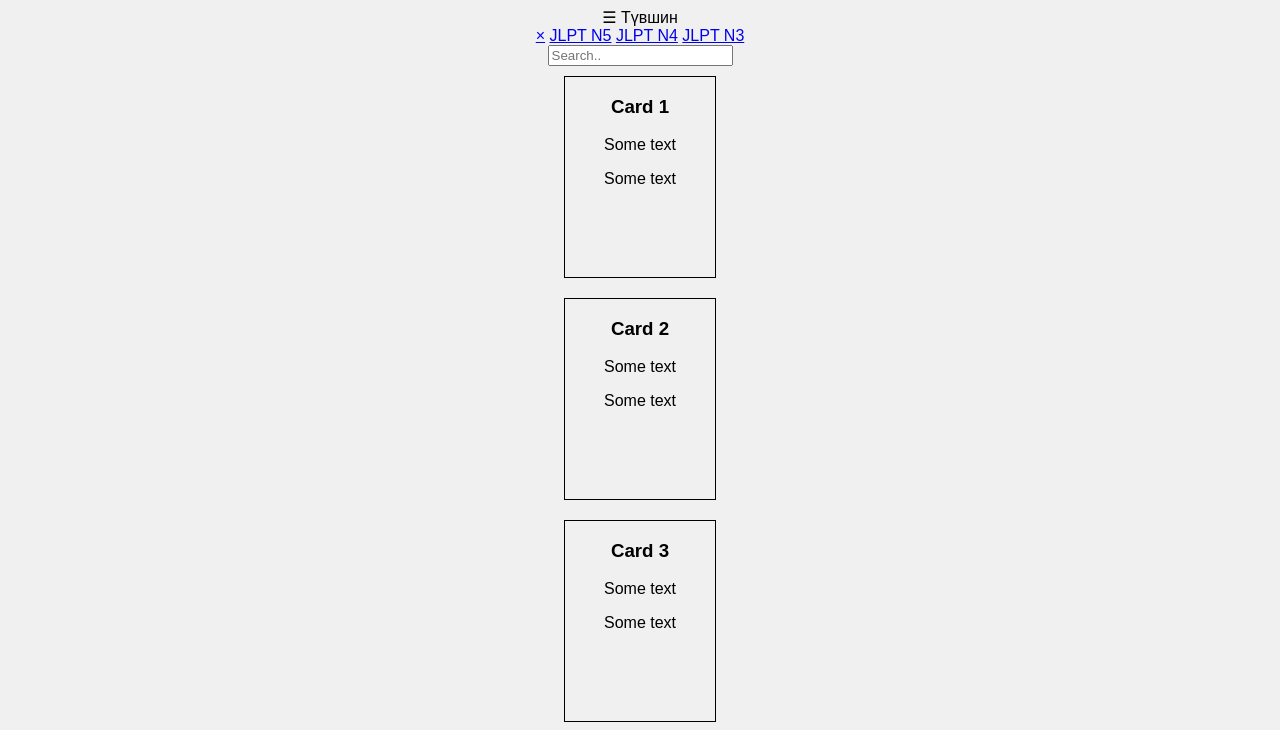
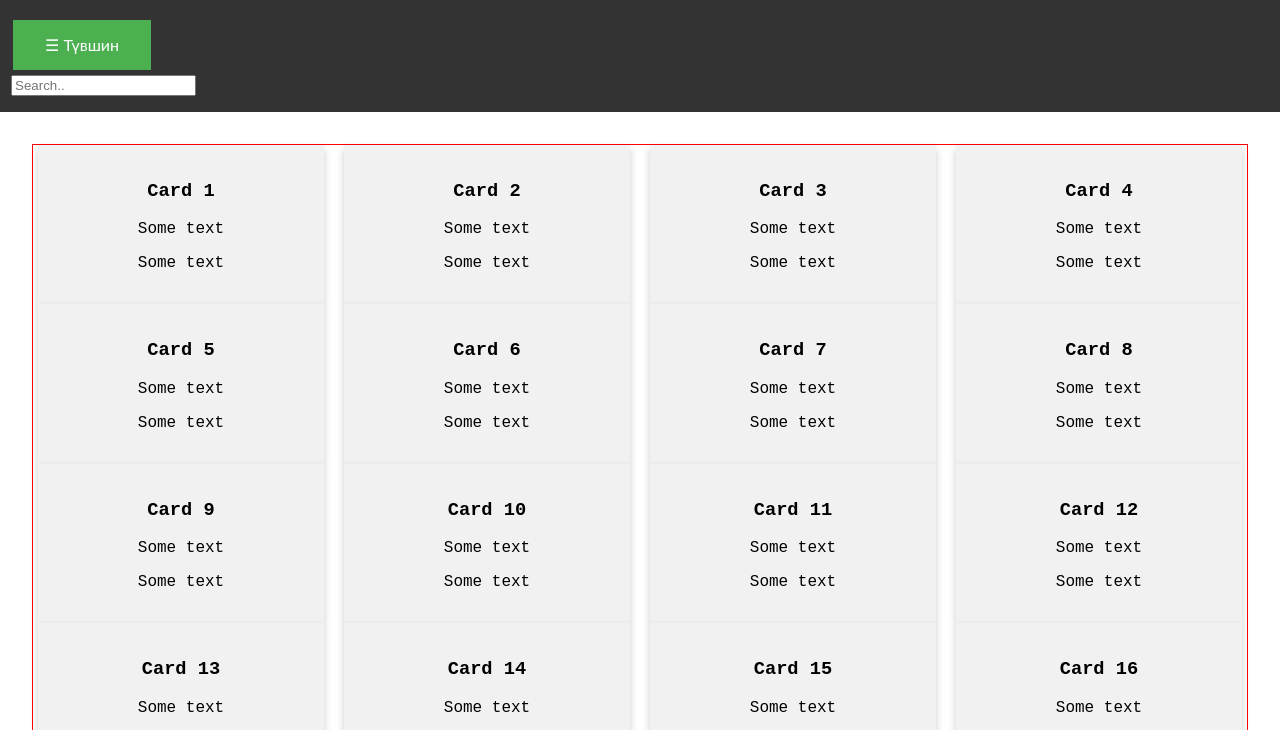
Before and after one commit to Asta-13/hello, a plain HTML site: page index.html in a window 1280 px wide. Shown: the top 730 px of the page. Drawn offline with Linux system fonts and the light colour scheme.

Commit message:
Update styles.css

```diff
--- a/styles.css
+++ b/styles.css
@@ -1,46 +1,125 @@
 body {
-  font-family: Arial, sans-serif;
-  text-align: center;
-  background-color: #f0f0f0;
+    font-family: Arial, sans-serif;
+    margin: 0;
+    padding: 0;
 }
 
-h1 {
-  margin: 20px 0;
+header {
+    background-color: #333;
+    color: #fff;
+    text-align: left;
+    padding: 1rem;
+}
+.button {
+    background-color: #4CAF50;
+    border: none;
+    color: white;
+    padding: 15px 32px;
+    text-align: center;
+    text-decoration: none;
+    display: inline-block;
+    font-size: 16px;
+    margin: 4px 2px;
+    cursor: pointer;
+  }
+
+main {
+    padding: 2rem;
 }
 
-.card-container {
-  display: flex;
-  flex-wrap: wrap;
-  justify-content: center;
+#kanji-container {
+    display: flex;
+    align-items: center;
+    justify-content: center;
+    font-size: 1rem;
+    font-family: 'Courier New', Courier, monospace;
+    height: auto;
+    border: 1px solid #ff0000;
 }
 
-.card {
-  width: 150px;
-  height: 200px;
-  border: 1px solid #000;
-  margin: 10px;
-  display: inline-block;
-  perspective: 1000px;
-  cursor: pointer;
-  user-select: none;
+.topnav {
+  overflow: hidden;
 }
 
-.front, .back {
-  width: 100%;
-  height: 100%;
-  display: flex;
-  justify-content: center;
-  align-items: center;
-  font-size: 20px;
-  font-weight: bold;
-}
 
-.front {
-  background-color: #f0f0f0;
-  transform: rotateY(0deg);
-}
+body {
+    font-family: "Lato", sans-serif;
+  }
 
-.back {
-  background-color: #e0e0e0;
-  transform: rotateY(180deg);
-}
+  .sidenav {
+    height: 100%;
+    width: 0;
+    position: fixed;
+    z-index: 1;
+    top: 0;
+    left: 0;
+    background-color: #111;
+    overflow-x: hidden;
+    transition: 0.5s;
+    padding-top: 60px;
+  }
+
+  .sidenav a {
+    padding: 8px 8px 8px 32px;
+    text-decoration: none;
+    font-size: 25px;
+    color: #818181;
+    display: block;
+    transition: 0.3s;
+  }
+
+  .sidenav a:hover {
+    color: #f1f1f1;
+  }
+
+  .sidenav .closebtn {
+    position: absolute;
+    top: 0;
+    right: 25px;
+    font-size: 36px;
+    margin-left: 50px;
+  }
+
+  @media screen and (max-height: 450px) {
+    .sidenav {padding-top: 15px;}
+    .sidenav a {font-size: 18px;}
+  }
+
+
+  * {
+    box-sizing: border-box;
+  }
+
+  /* Float four columns side by side */
+  .column {
+    float: left;
+    width: 25%;
+    padding: 0 10px;
+  }
+
+  /* Remove extra left and right margins, due to padding */
+  .row {margin: 0 -5px;}
+
+  /* Clear floats after the columns */
+  .row:after {
+    content: "";
+    display: table;
+    clear: both;
+  }
+
+  /* Responsive columns */
+  @media screen and (max-width: 600px) {
+    .column {
+      width: 100%;
+      display: block;
+      margin-bottom: 20px;
+    }
+  }
+
+  /* Style the counter cards */
+  .card {
+    box-shadow: 0 4px 8px 0 rgba(0, 0, 0, 0.2);
+    padding: 16px;
+    text-align: center;
+    background-color: #f1f1f1;
+  }
```
